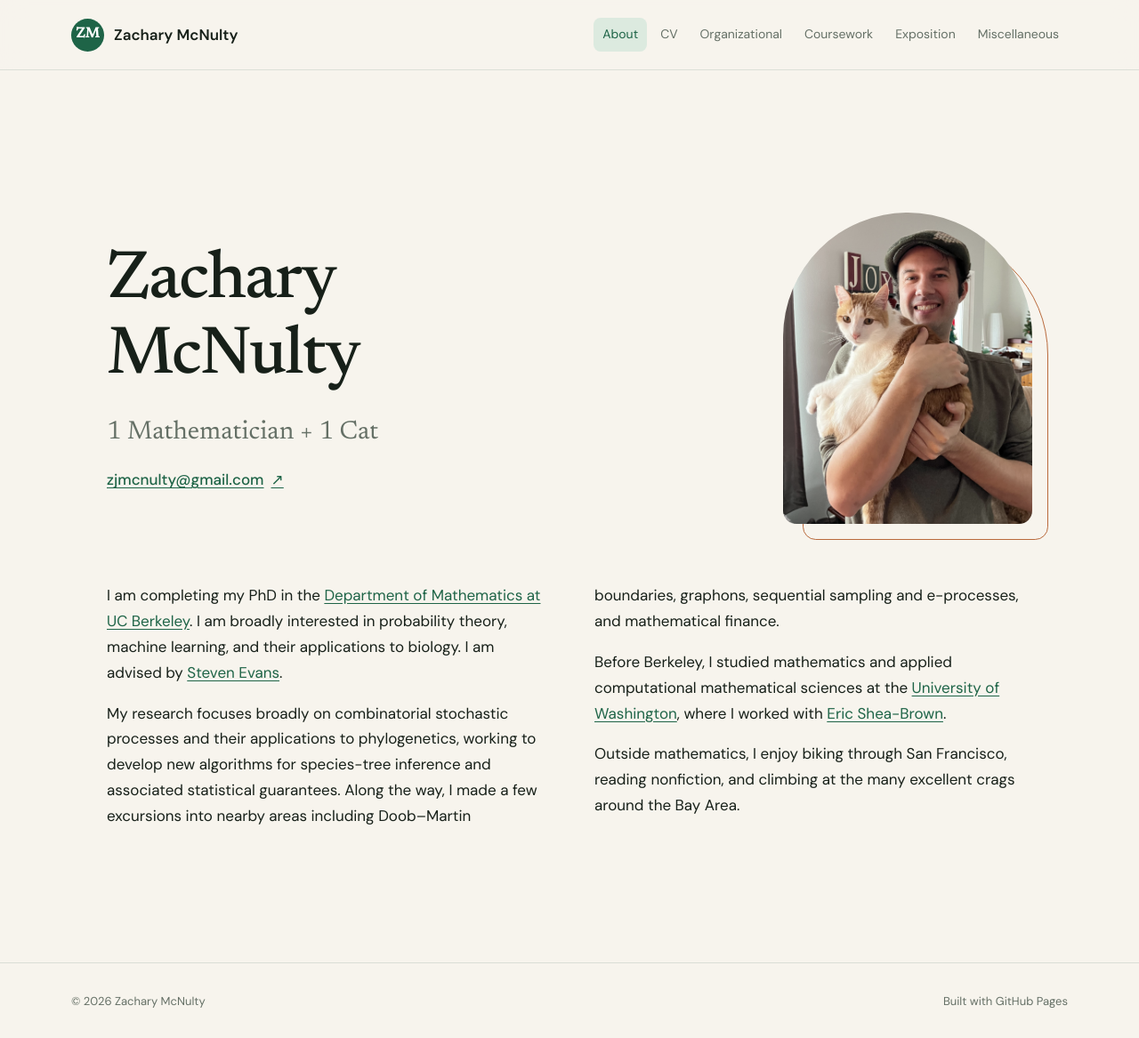
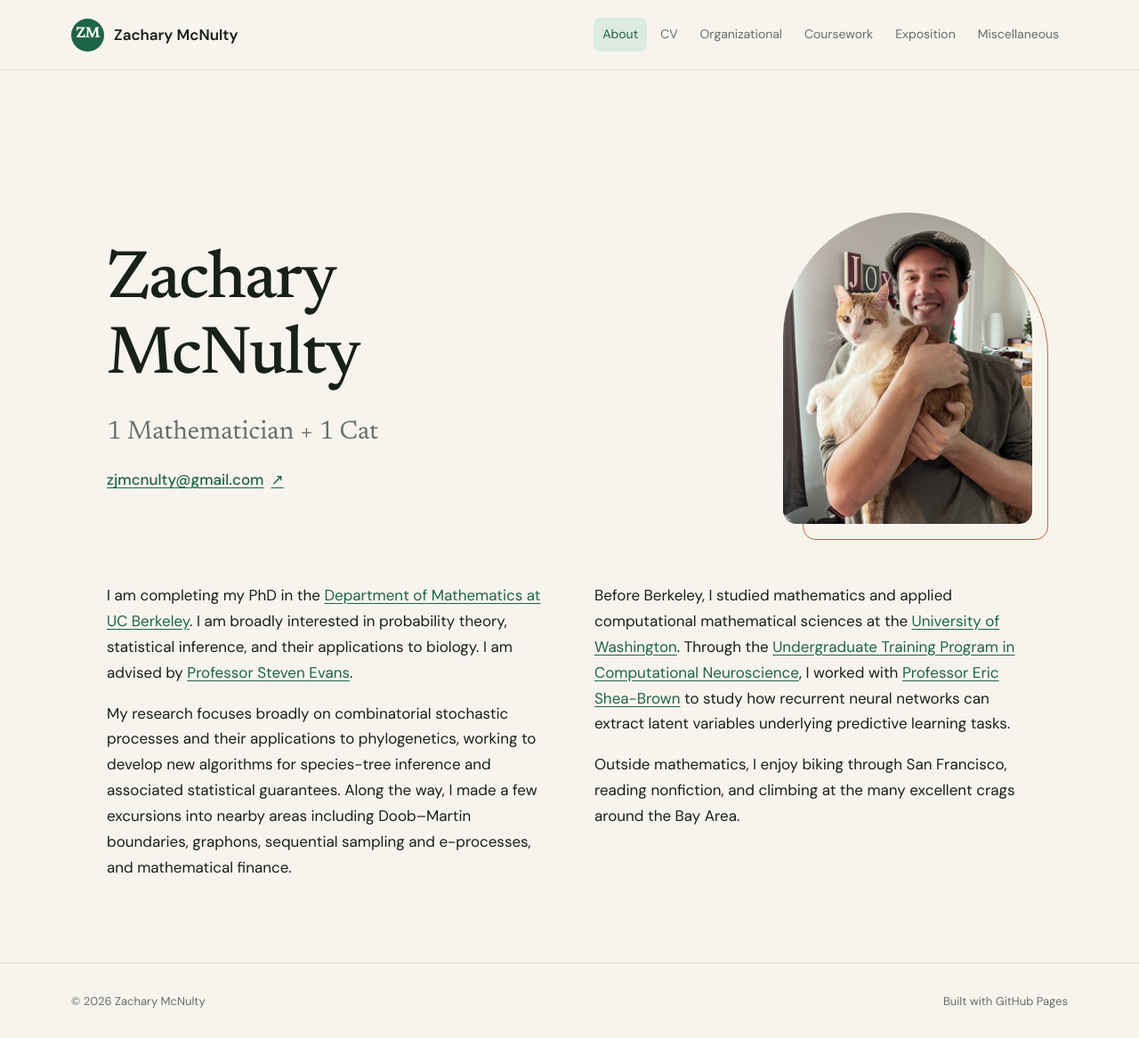
Before and after one commit to zackmcnulty/zackmcnulty.github.io, a Jekyll site: the page built from index.html, in a window 1280 px wide and 1167 px high. Shown: the whole window at 89% size. Built offline with Jekyll 4.4.1, drawn with Linux system fonts in a browser that asks for light colours.

Commit message:
edited Home page exposition

```diff
--- a/index.html
+++ b/index.html
@@ -16,9 +16,9 @@ description: Zachary McNulty's personal website and mathematical work.
   </section>
 
   <section class="bio">
-    <p>I am completing my PhD in the <a href="https://math.berkeley.edu/">Department of Mathematics at UC Berkeley</a>. I am broadly interested in probability theory, machine learning, and their applications to biology. I am advised by <a href="https://www.stat.berkeley.edu/users/evans/">Steven Evans</a>.</p>
+    <p>I am completing my PhD in the <a href="https://math.berkeley.edu/">Department of Mathematics at UC Berkeley</a>. I am broadly interested in probability theory, statistical inference, and their applications to biology. I am advised by <a href="https://www.stat.berkeley.edu/users/evans/">Professor Steven Evans</a>.</p>
     <p>My research focuses broadly on combinatorial stochastic processes and their applications to phylogenetics, working to develop new algorithms for species-tree inference and associated statistical guarantees. Along the way, I made a few excursions into nearby areas including Doob–Martin boundaries, graphons, sequential sampling and e-processes, and mathematical finance.</p>
-    <p>Before Berkeley, I studied mathematics and applied computational mathematical sciences at the <a href="https://math.washington.edu/">University of Washington</a>, where I worked with <a href="https://faculty.washington.edu/etsb/">Eric Shea-Brown</a>.</p>
+    <p>Before Berkeley, I studied mathematics and applied computational mathematical sciences at the <a href="https://math.washington.edu/">University of Washington</a>. Through the <a href="https://compneuro.washington.edu/training-programs/undergraduate-training-program/">Undergraduate Training Program in Computational Neuroscience</a>, I worked with <a href="https://faculty.washington.edu/etsb/">Professor Eric Shea-Brown</a> to study how recurrent neural networks can extract latent variables underlying predictive learning tasks.</p>
     <p>Outside mathematics, I enjoy biking through San Francisco, reading nonfiction, and climbing at the many excellent crags around the Bay Area.</p>
   </section>
 </article>
```
